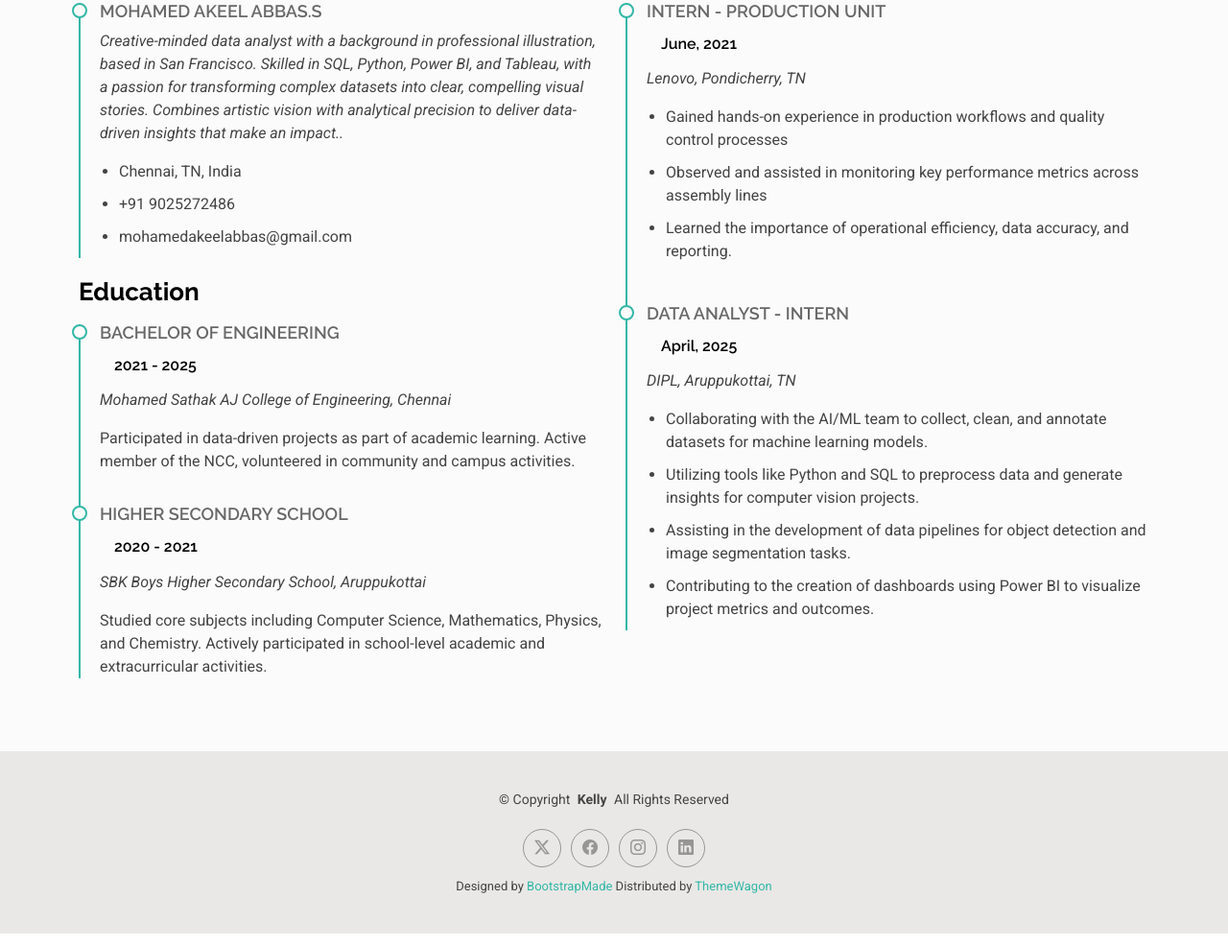
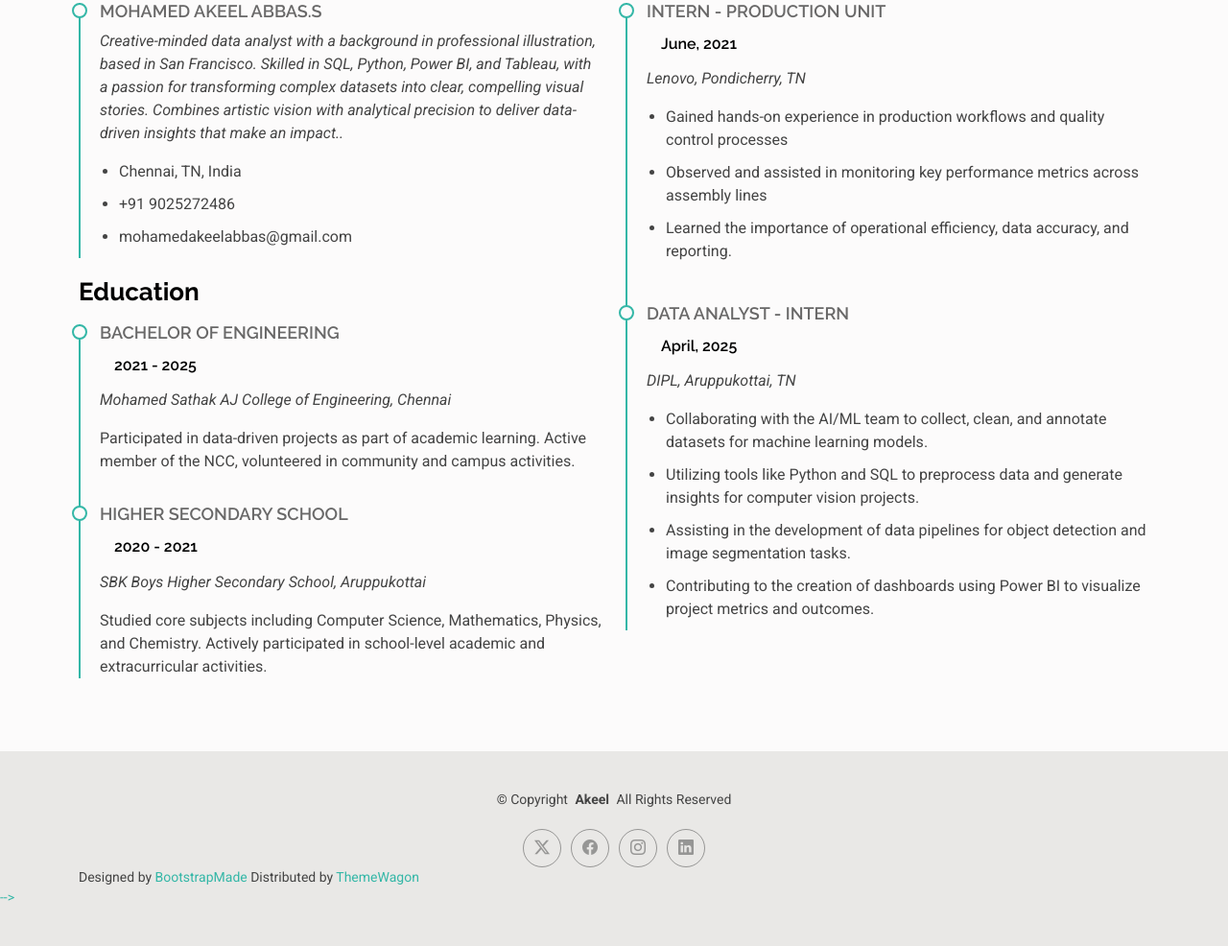
Before and after one commit to MohamedAkeelAbbas/Akeel-s-Portfolio, a plain HTML site: page resume.html in a window 1280 px wide. Shown: the part 347-1333 px from the top of the page at 96% size. Drawn offline with Linux system fonts and the light colour scheme.

Commit message:
Update resume.html

```diff
--- a/resume.html
+++ b/resume.html
@@ -152,7 +152,7 @@
 
     <div class="container">
       <div class="copyright text-center ">
-        <p>© <span>Copyright</span> <strong class="px-1 sitename">Kelly</strong> <span>All Rights Reserved<br></span></p>
+        <p>© <span>Copyright</span> <strong class="px-1 sitename">Akeel</strong> <span>All Rights Reserved<br></span></p>
       </div>
       <div class="social-links d-flex justify-content-center">
         <a href=""><i class="bi bi-twitter-x"></i></a>
@@ -160,13 +160,13 @@
         <a href=""><i class="bi bi-instagram"></i></a>
         <a href=""><i class="bi bi-linkedin"></i></a>
       </div>
-      <div class="credits">
+<!--       <div class="credits">
         <!-- All the links in the footer should remain intact. -->
         <!-- You can delete the links only if you've purchased the pro version. -->
         <!-- Licensing information: https://bootstrapmade.com/license/ -->
         <!-- Purchase the pro version with working PHP/AJAX contact form: [buy-url] -->
         Designed by <a href="https://bootstrapmade.com/">BootstrapMade</a> Distributed by <a href=“https://themewagon.com>ThemeWagon
-      </div>
+      </div> -->
     </div>
 
   </footer>
```
